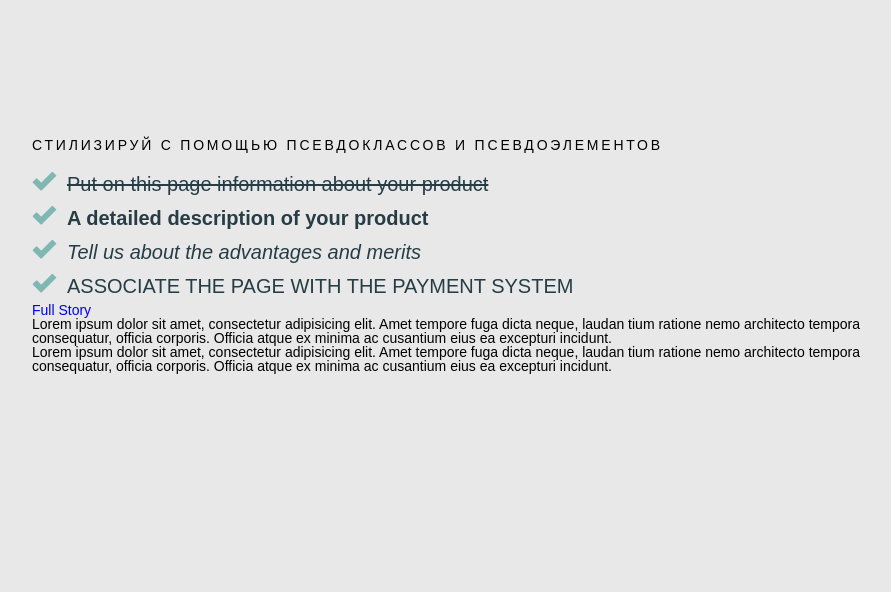
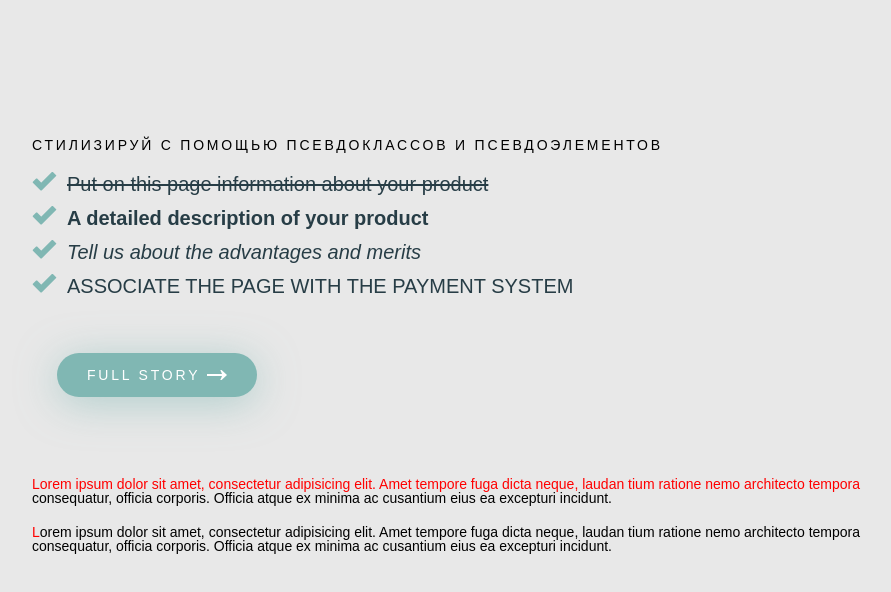
Before and after one commit to Sapienti17/BEFORE-AFTER---Lesson-11, a plain HTML site: page index.html in a window 1280 px wide. Shown: the whole page, without its empty margins (188-1079 px from the left). Drawn offline with Linux system fonts and the light colour scheme.

Commit message:
update css

```diff
--- a/css/style.css
+++ b/css/style.css
@@ -90,8 +90,7 @@ body {
     margin: 0 auto;
     padding: 125px 0 0 0;
 }
-.content-top {
-}
+
 .content-top-head {
     line-height: 40px;
     text-transform: uppercase;
@@ -125,9 +124,34 @@ body {
 .content-top-head-list li:nth-child(4) {
     text-transform: uppercase;
 }
-.content-bottom {
+
+.content-bottom__link {
+    height: 44px;
+    display: inline-block;
+    line-height: 44px;
+    margin: 50px 0 80px 25px;
+    padding: 0 30px;
+    border-radius: 24px;
+    background-color: #80b7b3;
+    box-shadow: 0px 6px 40px 0px rgba(128, 183, 179, 0.54);
+    text-transform: uppercase;
+    letter-spacing: 0.2em;
+    color: #ffffff;
 }
-.content-bottom__link {
+.content-bottom__link::after {
+    content: "";
+    width: 20px;
+    height: 10px;
+    margin: 0px 0px 0 0;
+    display: inline-block;
+    background: url(/img/arrow.png) right no-repeat;
 }
-.content-bottom__text {
+.content-bottom__text p {
+    margin: 0 0 20px 0;
 }
+.content-bottom__text:first-line {
+    color: red;
+}
+.content-bottom__text p:nth-child(2):first-letter {
+    color: red;
+}
```
